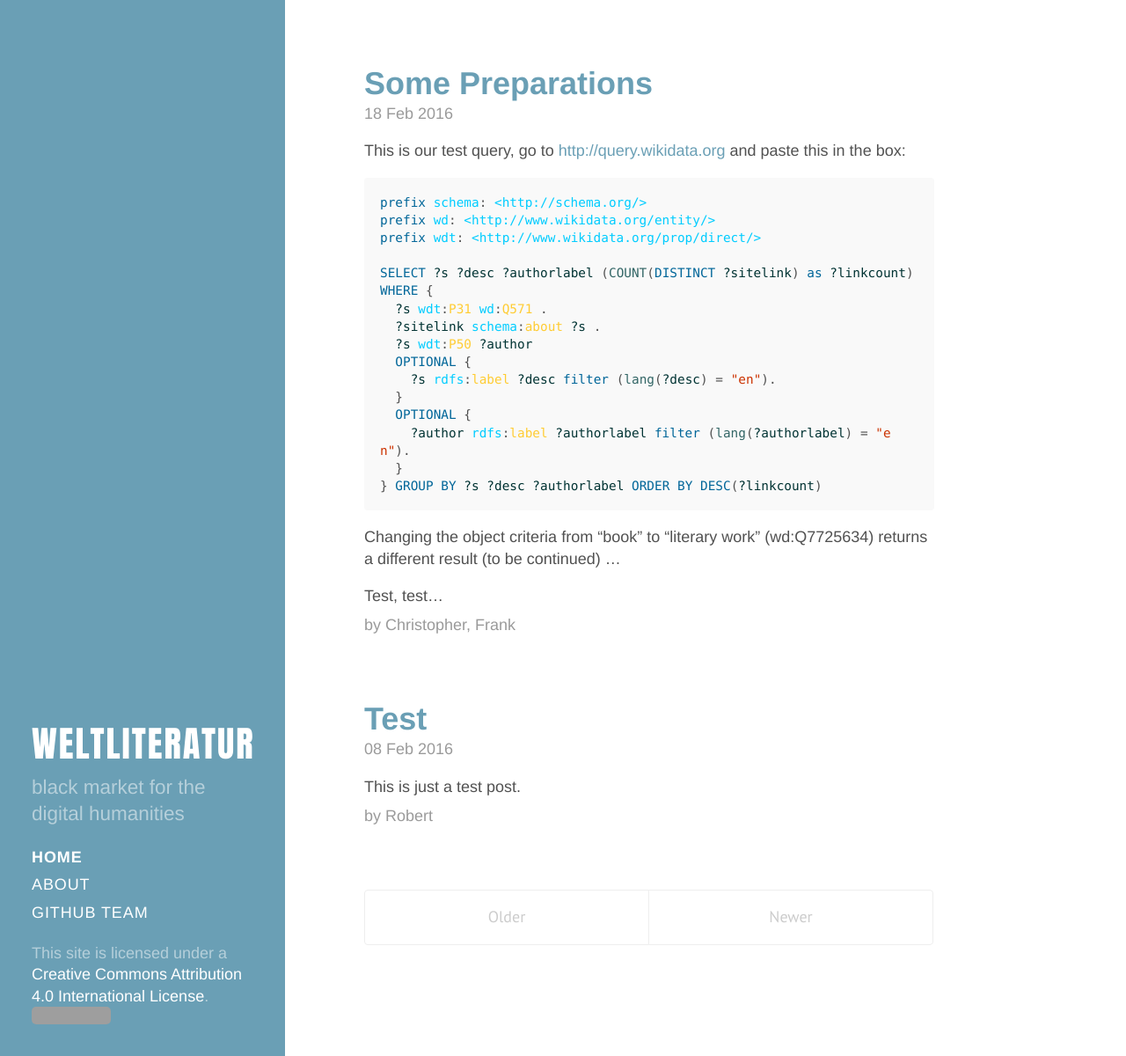
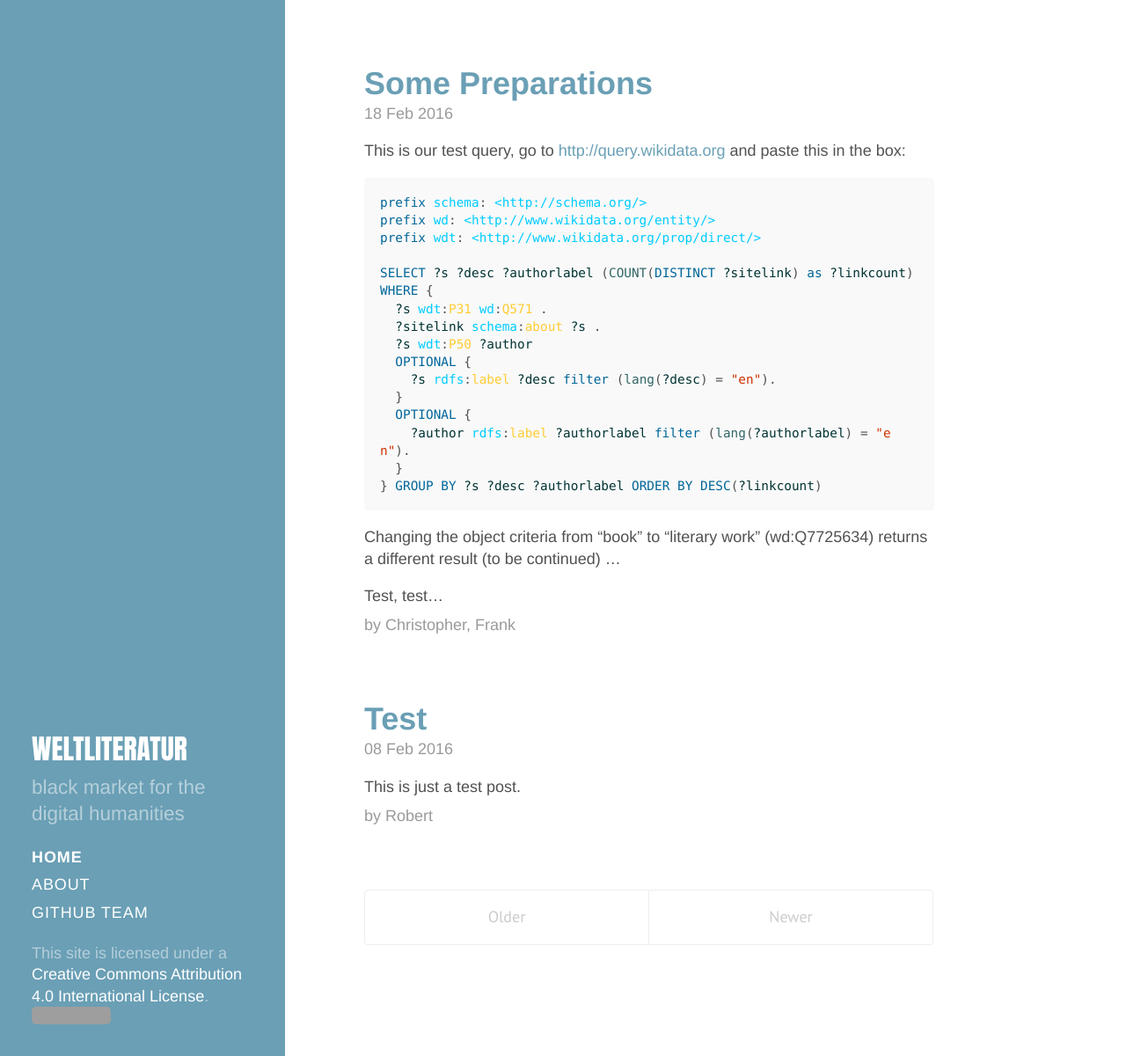
Before and after one commit to weltliteratur/blog, a Jekyll site: the page built from index.html, in a window 1280 px wide and 1200 px high. Shown: the whole window at 88% size. Built offline with Jekyll 4.4.1, drawn with Linux system fonts in a browser that asks for light colours; the list of posts is cut into pages by our own code; grey boxes are pictures that could not be loaded.

Commit message:
fixed font wieght & co

```diff
--- a/public/css/hyde.css
+++ b/public/css/hyde.css
@@ -82,9 +82,9 @@ html {
 .sidebar-about h1 {
   color: #fff;
   font-family: "futura-pt-condensed","FuturaStd-Condensed","Futura-Condensed",Futura,Impact,Helvetica,Arial,sans-serif;
-  font-size: 2.25rem;
-  font-weight: 400;
-  letter-spacing: 0.05em;
+  font-size: 1.75rem;
+  font-weight: 600;
+  letter-spacing: 0.00em;
   margin-top: 0;
   text-transform: uppercase;
 
```
